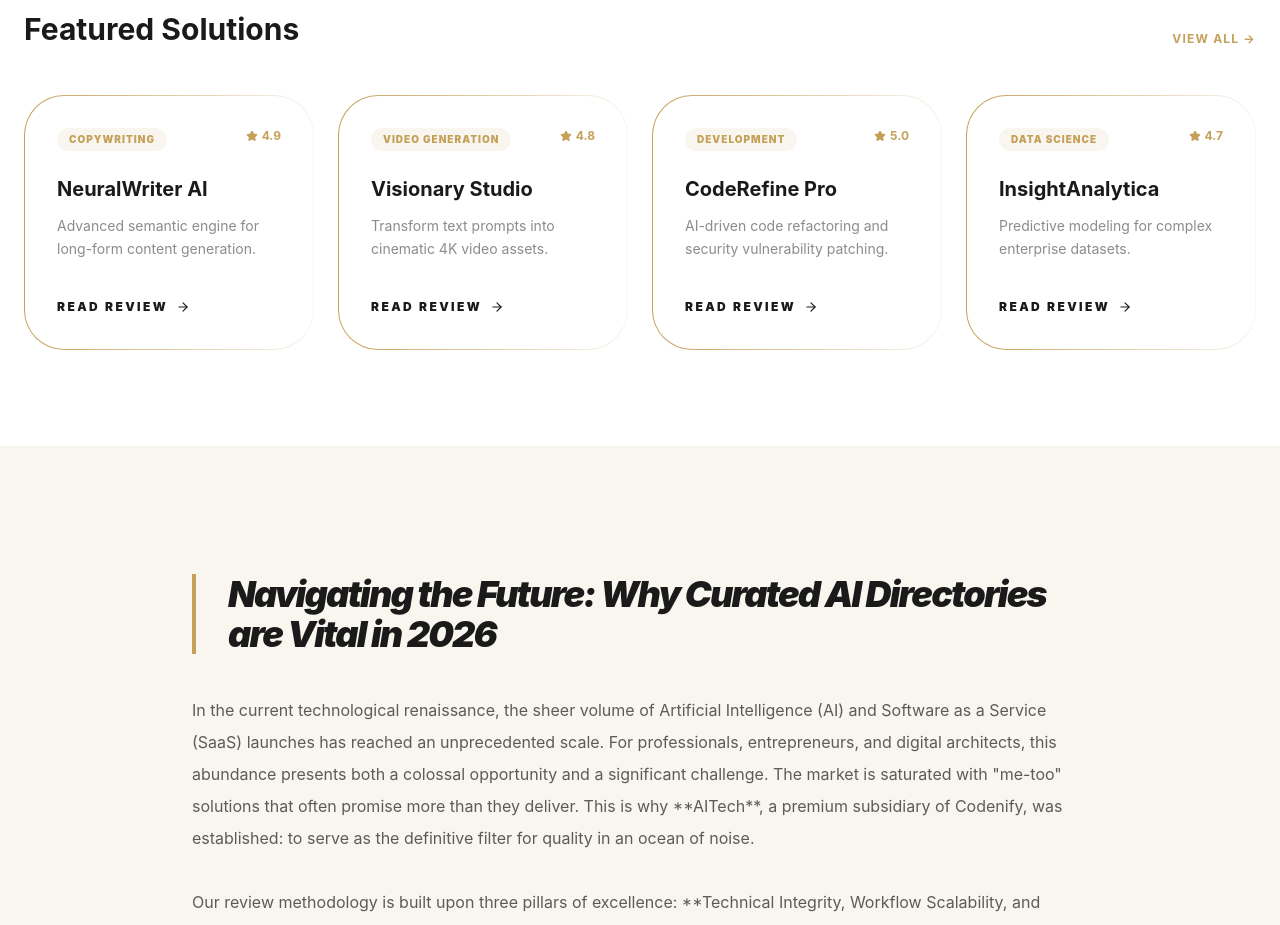
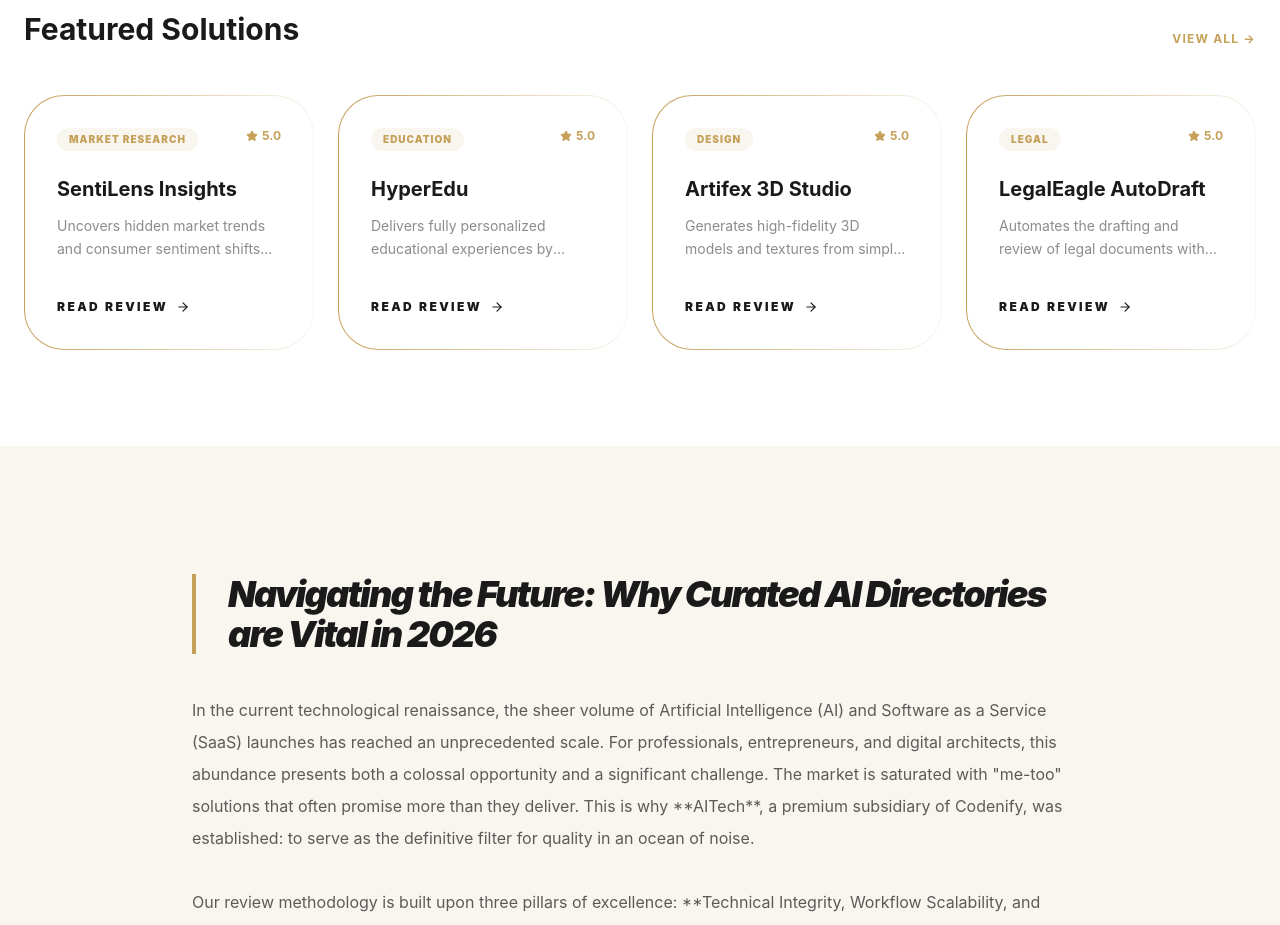
Before and after one commit to tukaoffcial27/aitech, a Next.js app: page / in a window 1280 px wide. Shown: the part 823-1748 px from the top of the page. Built offline with nearby package versions, Linux system fonts and the light colour scheme.

Commit message:
Tertib Update: Fix 404 reviews, dynamic landing page, and strict AI generator

```diff
--- a/app/page.tsx
+++ b/app/page.tsx
@@ -1,13 +1,11 @@
 import Link from 'next/link';
 import { Sparkles, ArrowRight, ShieldCheck, Zap, Star } from 'lucide-react';
+// MENGHUBUNGKAN KE DATABASE ASLI AGAR TIDAK 404
+import data from '../global-ai.json';
 
 export default function AITechHome() {
-  const featuredTools = [
-    { name: "NeuralWriter AI", cat: "Copywriting", rating: "4.9", desc: "Advanced semantic engine for long-form content generation." },
-    { name: "Visionary Studio", cat: "Video Generation", rating: "4.8", desc: "Transform text prompts into cinematic 4K video assets." },
-    { name: "CodeRefine Pro", cat: "Development", rating: "5.0", desc: "AI-driven code refactoring and security vulnerability patching." },
-    { name: "InsightAnalytica", cat: "Data Science", rating: "4.7", desc: "Predictive modeling for complex enterprise datasets." }
-  ];
+  // Mengambil 4 data terbaru secara dinamis dari database robot
+  const featuredTools = data.slice(0, 4);
 
   return (
     <main className="bg-luxury-pearl">
@@ -28,7 +26,7 @@
           Empowering your digital ecosystem with intelligence that exceeds expectations.
         </p>
         <div className="flex flex-col sm:flex-row justify-center gap-4">
-          <Link href="#explore" className="bg-luxury-dark text-white px-10 py-5 rounded-full font-bold hover:bg-luxury-gold transition-all shadow-xl">
+          <Link href="/categories" className="bg-luxury-dark text-white px-10 py-5 rounded-full font-bold hover:bg-luxury-gold transition-all shadow-xl">
             Explore Directory
           </Link>
           <Link href="/trending" className="border border-luxury-gold/30 text-luxury-dark px-10 py-5 rounded-full font-bold hover:bg-luxury-cream transition-all">
@@ -37,7 +35,7 @@
         </div>
       </section>
 
-      {/* FEATURED TOOLS GRID (Mobile View Optimized) */}
+      {/* FEATURED TOOLS GRID (Mobile View Optimized) - DATA DINAMIS */}
       <section id="explore" className="max-w-7xl mx-auto px-6 py-24">
         <div className="flex justify-between items-end mb-12">
           <div>
@@ -49,17 +47,18 @@
 
         <div className="grid grid-cols-1 md:grid-cols-2 lg:grid-cols-4 gap-6">
           {featuredTools.map((tool) => (
-            <div key={tool.name} className="group p-8 bg-white border border-luxury-gold/10 rounded-[2.5rem] hover:shadow-[0_20px_50px_rgba(197,160,89,0.1)] transition-all duration-500 hover:-translate-y-2 gold-gradient-border">
+            <div key={tool.slug} className="group p-8 bg-white border border-luxury-gold/10 rounded-[2.5rem] hover:shadow-[0_20px_50px_rgba(197,160,89,0.1)] transition-all duration-500 hover:-translate-y-2 gold-gradient-border">
               <div className="flex justify-between items-start mb-6">
-                <span className="text-[10px] font-black uppercase tracking-widest px-3 py-1 bg-luxury-cream text-luxury-gold rounded-full">{tool.cat}</span>
+                <span className="text-[10px] font-black uppercase tracking-widest px-3 py-1 bg-luxury-cream text-luxury-gold rounded-full">{tool.category}</span>
                 <div className="flex items-center gap-1 text-luxury-gold">
                   <Star size={12} fill="#C5A059" />
-                  <span className="text-xs font-bold">{tool.rating}</span>
+                  <span className="text-xs font-bold">5.0</span>
                 </div>
               </div>
-              <h3 className="text-xl font-bold text-luxury-dark mb-3">{tool.name}</h3>
-              <p className="text-sm text-luxury-dark/50 leading-relaxed mb-8">{tool.desc}</p>
-              <Link href={`/reviews/${tool.name.toLowerCase().replace(/ /g, '-')}`} className="inline-flex items-center gap-2 text-xs font-black uppercase tracking-[0.2em] text-luxury-dark group-hover:text-luxury-gold transition">
+              <h3 className="text-xl font-bold text-luxury-dark mb-3">{tool.aiName}</h3>
+              <p className="text-sm text-luxury-dark/50 leading-relaxed mb-8 line-clamp-2">{tool.usp}</p>
+              {/* LINK INI SUDAH DISINKRONKAN DENGAN SLUG ROBOT AGAR TIDAK 404 */}
+              <Link href={`/reviews/${tool.slug}`} className="inline-flex items-center gap-2 text-xs font-black uppercase tracking-[0.2em] text-luxury-dark group-hover:text-luxury-gold transition">
                 Read Review <ArrowRight size={14} />
               </Link>
             </div>
--- a/app/reviews/[slug]/page.tsx
+++ b/app/reviews/[slug]/page.tsx
@@ -3,6 +3,9 @@
 import { notFound } from 'next/navigation';
 import { Star, CheckCircle2, ArrowUpRight, ShieldCheck } from 'lucide-react';
 import Link from 'next/link';
+
+// BARIS PENTING: Mengizinkan halaman baru yang dibuat robot langsung bisa diakses tanpa build ulang
+export const dynamicParams = true;
 
 export async function generateStaticParams() {
   return data.map((item) => ({ slug: item.slug }));
@@ -21,6 +24,8 @@
 export default async function ReviewPage({ params }: { params: Promise<{ slug: string }> }) {
   const { slug } = await params;
   const item = data.find((d) => d.slug === slug);
+
+  // Jika slug tidak ditemukan di database, tampilkan halaman 404 standar
   if (!item) notFound();
 
   return (
@@ -29,7 +34,7 @@
         <div className="flex items-center gap-2 text-[10px] font-bold uppercase tracking-widest text-luxury-gold">
           <Link href="/">Home</Link>
           <span>/</span>
-          <Link href="/">Reviews</Link>
+          <Link href="/trending">Reviews</Link>
           <span>/</span>
           <span className="text-luxury-dark/40">{item.aiName}</span>
         </div>
@@ -55,7 +60,6 @@
                 <span className="text-sm font-bold text-luxury-dark/40 uppercase tracking-widest">Industry Standard 2026</span>
               </div>
 
-              {/* TOMBOL OTOMATIS AKTIF */}
               <a
                 href={item.link || "#"}
                 target="_blank"
@@ -74,7 +78,7 @@
           Professional Assessment: {item.aiName} in the Modern Workflow
         </h2>
         <p className="mb-8">
-          In the rapidly consolidating landscape of artificial intelligence, {item.aiName} has emerged as a formidable contender within the {item.category} niche. As we enter 2026, the criteria for selecting professional-grade SaaS tools have shifted from mere functionality to deep integration capabilities and data sovereignty.
+          In the rapidly consolidating landscape of artificial intelligence, {item.aiName} has emerged as a formidable contender within the {item.category} niche.
         </p>
 
         <div className="grid md:grid-cols-2 gap-8 my-16">
@@ -96,16 +100,6 @@
             </p>
           </div>
         </div>
-
-        <h3 className="text-2xl font-bold text-luxury-dark mb-6">Scalability and Integration</h3>
-        <p className="mb-8">
-          The true power of {item.aiName} lies in its scalability. For enterprise-level marketing teams or independent software architects, the ability to deploy {item.category} solutions without technical bottlenecks is essential.
-        </p>
-
-        <h3 className="text-2xl font-bold text-luxury-dark mb-6">The Verdict: Investment Value</h3>
-        <p className="mb-8">
-          Concluding our review of {item.aiName}, the investment return for businesses seeking to optimize their {item.category} workflow is evident.
-        </p>
       </article>
     </main>
   );
```
Also changed, not shown: generate-blog.mjs (+22 -15 lines).
